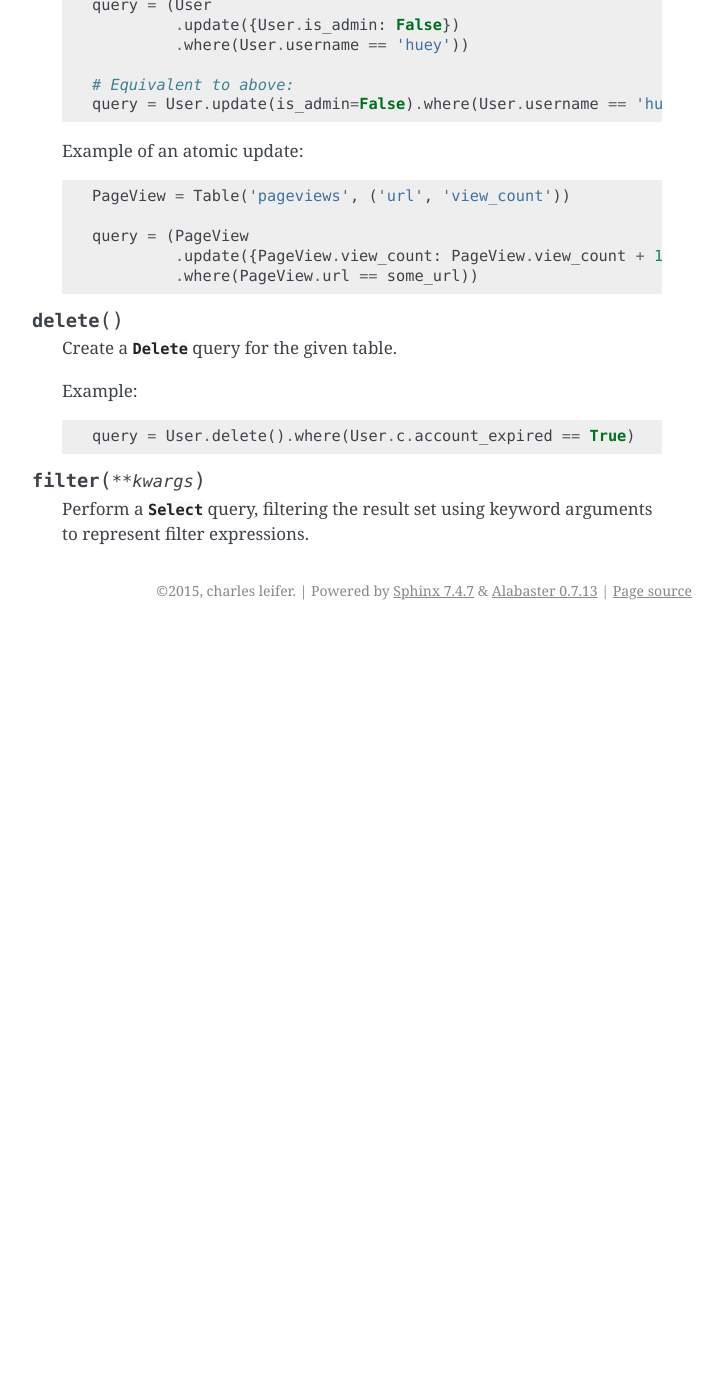
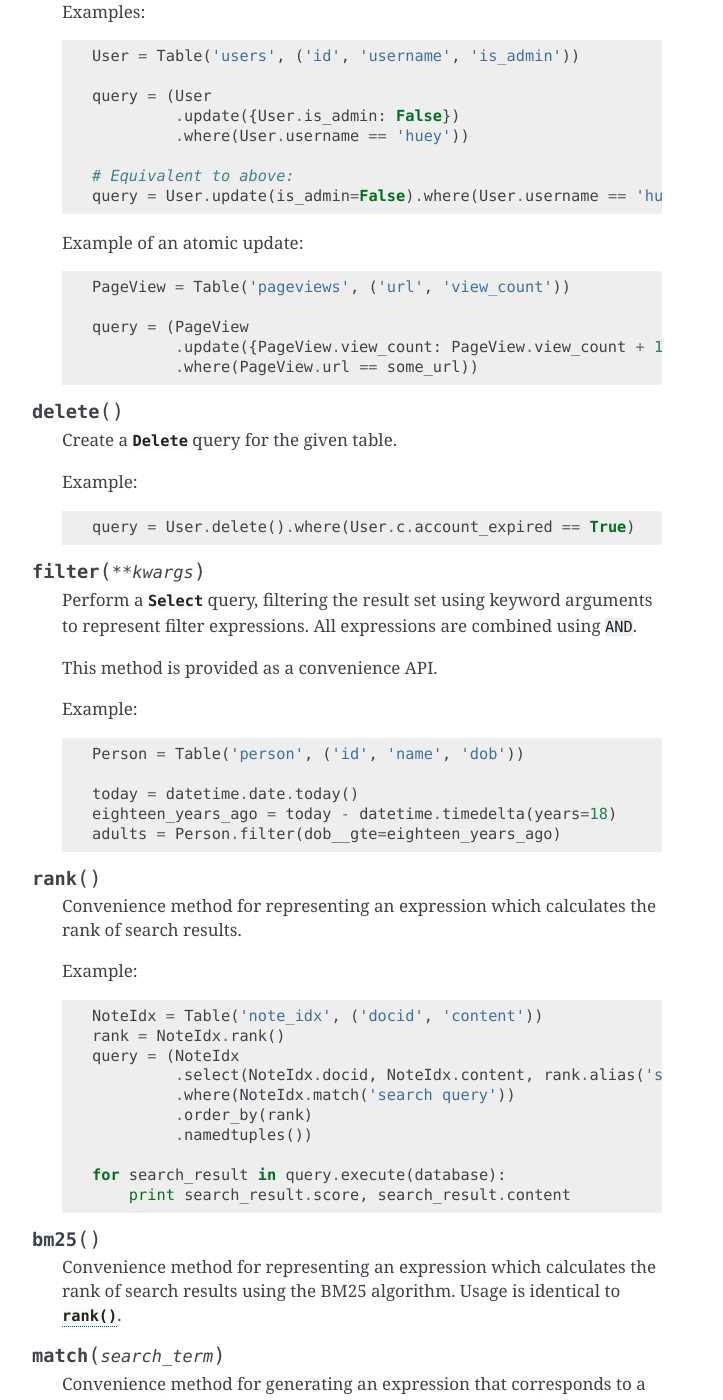
Before and after one commit to coleifer/sweepea, a Sphinx documentation site: the page built from docs/api.rst, in a window 1280 px wide and 1400 px high, scrolled down 12879 px. Shown: the whole window, without its empty margins (418-1141 px from the left). Built offline with Sphinx 7.4.7, drawn with Linux system fonts in a browser that asks for light colours; before the commit the page ends 13509 px from its top, so only the background shows below that; some of the changed text lies outside the part shown.

Commit message:
API docs.

```diff
--- a/docs/api.rst
+++ b/docs/api.rst
@@ -153,6 +153,10 @@ Swee'pea's API
 
     :param constructor: A callable which accepts a row of data and returns an
         arbitrary object.
+
+
+Database
+--------
 
 
 .. py:class:: Database(database[, pragmas=None[, journal_mode=None[, rank_functions=False[, regex_function=True[, hash_functions=False[, **kwargs]]]]]])
@@ -586,7 +590,8 @@ Swee'pea's API
 
         Property that exposes ``PRAGMA wal_autocheckpoint``
 
-## SQL Builder
+SQL Builder
+-----------
 
 .. py:class:: Table(name[, columns=None[, schema=None[, alias=None]]])
 
@@ -723,4 +728,77 @@ Swee'pea's API
     .. py:method:: filter(**kwargs)
 
         Perform a :py:class:`Select` query, filtering the result set using
-        keyword arguments to represent filter expressions.
+        keyword arguments to represent filter expressions. All expressions are
+        combined using ``AND``.
+
+        This method is provided as a convenience API.
+
+        Example:
+
+        .. code-block:: python
+
+            Person = Table('person', ('id', 'name', 'dob'))
+
+            today = datetime.date.today()
+            eighteen_years_ago = today - datetime.timedelta(years=18)
+            adults = Person.filter(dob__gte=eighteen_years_ago)
+
+    .. py:method:: rank()
+
+        Convenience method for representing an expression which calculates the
+        rank of search results.
+
+        Example:
+
+        .. code-block:: python
+
+            NoteIdx = Table('note_idx', ('docid', 'content'))
+            rank = NoteIdx.rank()
+            query = (NoteIdx
+                     .select(NoteIdx.docid, NoteIdx.content, rank.alias('score'))
+                     .where(NoteIdx.match('search query'))
+                     .order_by(rank)
+                     .namedtuples())
+
+            for search_result in query.execute(database):
+                print search_result.score, search_result.content
+
+    .. py:method:: bm25()
+
+        Convenience method for representing an expression which calculates the
+        rank of search results using the BM25 algorithm. Usage is identical to
+        :py:meth:`~Table.rank`.
+
+    .. py:method:: match(search_term)
+
+        Convenience method for generating an expression that corresponds to a
+        search on a full-text search virtual table. For an example of usage,
+        see :py:meth:`~Table.rank`.
+
+
+.. py:class:: BoundTable(database, name[, columns=None[, schema=None[, alias=None]]])
+
+    Identical to :py:class:`Table` with the exception that any queries on the
+    table will automatically be bound to the provided database.
+
+    With an ordinary :py:class:`Table` object, you would write the following:
+
+    .. code-block:: python
+
+        User = Table('users', ('id', 'username'))
+        query = User.select().namedtuples()
+        for user in query.execute(database):
+            print user.username
+
+    With a bound table, you can instead write:
+
+    .. code-block:: python
+
+        BoundUser = User.bind(database)
+        query = User.select().namedtuples()
+        for user in query.execute():
+            print user.username
+
+        # Or, even simpler, since bound select queries implement __iter__:
+        for user in query:
+            print user.username
```
